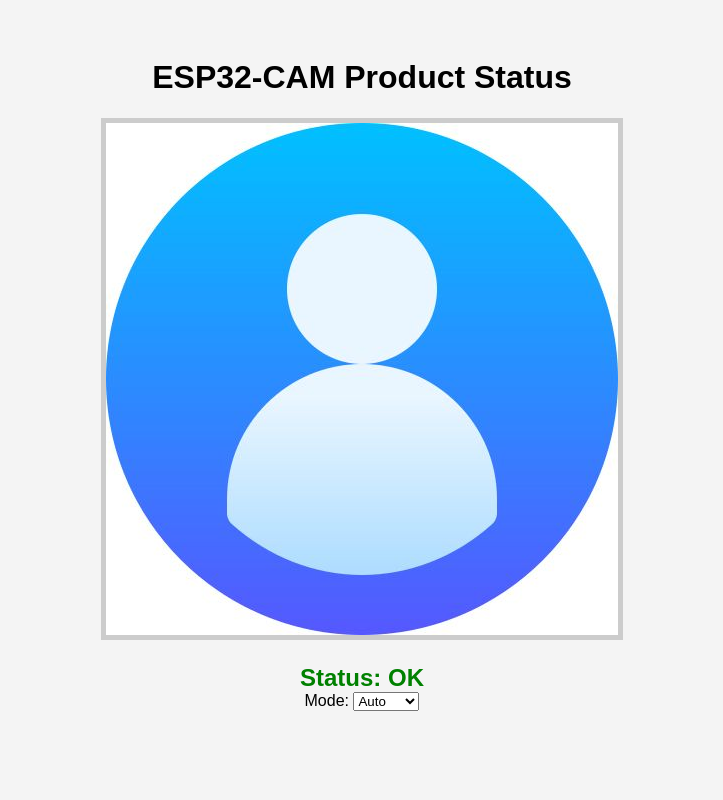
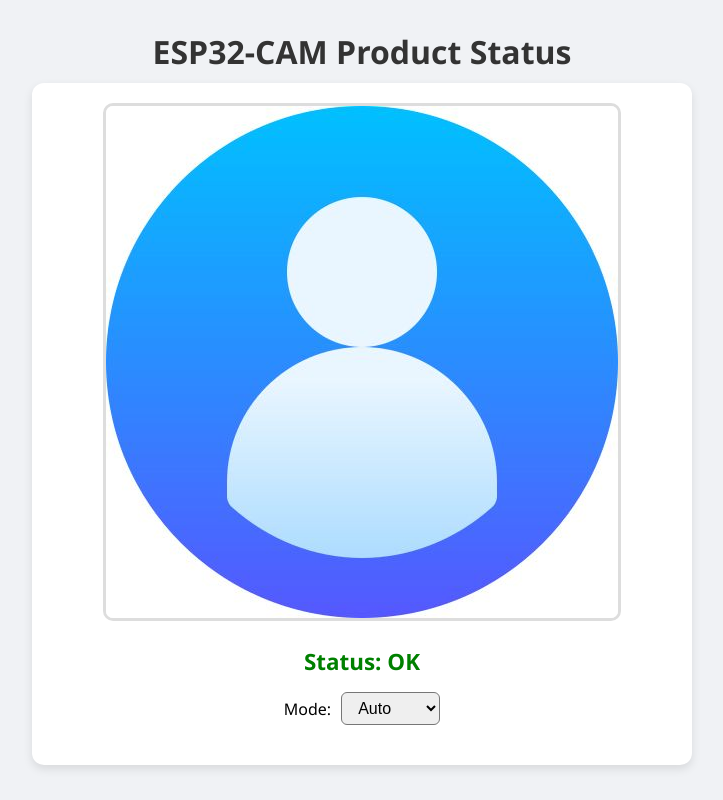
Before and after one commit to DTP-03/esp32-product-check, a Flask app: template templates/index.html in a window 1280 px wide. Shown: the whole page, without its empty margins (278-1001 px from the left). Run offline with Flask 3, Linux system fonts and the light colour scheme; the template is opened without the code that fills it: most values are stand-ins (such as "Sample title", 1, 10 or a date in 2020).

Commit message:
Update index.html

```diff
--- a/templates/index.html
+++ b/templates/index.html
@@ -4,33 +4,119 @@
   <meta charset="UTF-8">
   <title>ESP32-CAM Product Status</title>
   <style>
-    body { font-family: Arial; text-align: center; background-color: #f4f4f4; padding: 30px; }
-    img { max-width: 90%; border: 5px solid #ccc; margin-bottom: 20px; }
-    .status { font-size: 1.5rem; font-weight: bold; }
-    .ok { color: green; }
-    .not-ok { color: red; }
-    button { margin: 10px; padding: 10px 20px; font-size: 1rem; }
+    body {
+      font-family: 'Segoe UI', sans-serif;
+      background: #f0f2f5;
+      margin: 0;
+      padding: 0;
+      display: flex;
+      flex-direction: column;
+      align-items: center;
+    }
+
+    h1 {
+      margin: 30px 0 10px;
+      color: #333;
+    }
+
+    .container {
+      background: #fff;
+      padding: 20px 30px;
+      border-radius: 12px;
+      box-shadow: 0 4px 10px rgba(0,0,0,0.1);
+      max-width: 600px;
+      width: 100%;
+      text-align: center;
+    }
+
+    img {
+      max-width: 100%;
+      border-radius: 10px;
+      border: 3px solid #ddd;
+      margin-bottom: 20px;
+    }
+
+    .status {
+      font-size: 1.4rem;
+      margin-bottom: 15px;
+      font-weight: 600;
+    }
+
+    .ok {
+      color: green;
+    }
+
+    .not-ok {
+      color: red;
+    }
+
+    .mode-switch {
+      margin-bottom: 20px;
+      display: flex;
+      align-items: center;
+      justify-content: center;
+      gap: 10px;
+    }
+
+    select {
+      font-size: 1rem;
+      padding: 6px 12px;
+      border-radius: 6px;
+    }
+
+    .manual-controls {
+      display: flex;
+      justify-content: center;
+      gap: 20px;
+      margin-bottom: 10px;
+    }
+
+    button {
+      padding: 10px 20px;
+      font-size: 1rem;
+      font-weight: 600;
+      border: none;
+      border-radius: 6px;
+      cursor: pointer;
+      transition: 0.3s;
+    }
+
+    button.ok-btn {
+      background-color: #28a745;
+      color: white;
+    }
+
+    button.error-btn {
+      background-color: #dc3545;
+      color: white;
+    }
+
+    button:hover {
+      opacity: 0.9;
+    }
   </style>
 </head>
 <body>
   <h1>ESP32-CAM Product Status</h1>
+  <div class="container">
     <img src="/static/latest.jpg?ts={{ timestamp }}" alt="Latest Capture">
 
     <div class="status {{ 'ok' if status == 'OK' else 'not-ok' }}">
       Status: {{ status }}
     </div>
 
-  <div>
-    <label>Mode:</label>
+    <div class="mode-switch">
+      <label for="mode-select">Mode:</label>
       <select id="mode-select">
         <option value="auto" {% if mode == 'auto' %}selected{% endif %}>Auto</option>
         <option value="manual" {% if mode == 'manual' %}selected{% endif %}>Manual</option>
       </select>
     </div>
 
-  <div id="manual-buttons" style="display: {{ 'block' if mode == 'manual' else 'none' }}">
-    <button onclick="sendManualStatus('OK')">OK</button>
-    <button onclick="sendManualStatus('ERROR')">ERROR</button>
+    <div id="manual-buttons" class="manual-controls" style="display: {{ 'flex' if mode == 'manual' else 'none' }}">
+      <button class="ok-btn" onclick="sendManualStatus('OK')">✔ OK</button>
+      <button class="error-btn" onclick="sendManualStatus('ERROR')">✖ ERROR</button>
+    </div>
   </div>
 
   <script>
@@ -44,7 +130,7 @@
         headers: { "Content-Type": "application/json" },
         body: JSON.stringify({ mode })
       }).then(() => {
-        manualButtons.style.display = mode === "manual" ? "block" : "none";
+        manualButtons.style.display = mode === "manual" ? "flex" : "none";
       });
     });
 
```
Lines whose indentation alone changed are shown as unchanged.
